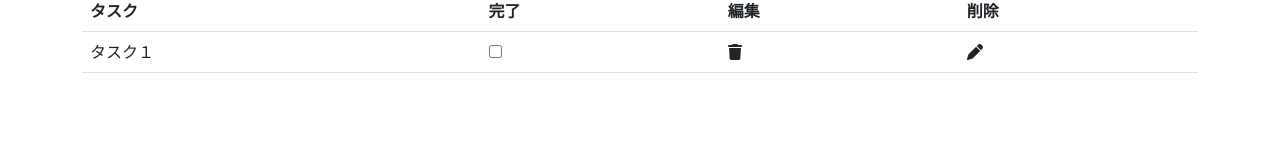
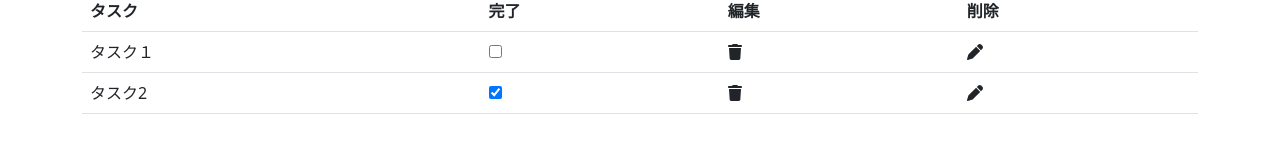
Before and after one commit to yamatatsu10969/todo_vue, a Vue app: page / in a window 1280 px wide. Shown: the part 237-390 px from the top of the page. Built offline with nearby package versions, Linux system fonts and the light colour scheme.

Commit message:
Feat: add key for style guide

```diff
--- a/src/App.vue
+++ b/src/App.vue
@@ -20,7 +20,7 @@
 				</tr>
 			</thead>
 			<tbody>
-				<tr v-for="(task, index) in tasks">
+				<tr v-for="(task, index) in tasks" :key="index">
 					<td>{{ task.name }}</td>
 					<td>
 						<input type="checkbox" v-model="task.done" />
@@ -62,6 +62,10 @@ export default {
 					name: 'タスク１',
 					done: false,
 				},
+				{
+					name: 'タスク2',
+					done: true,
+				},
 			],
 		};
 	},
```
